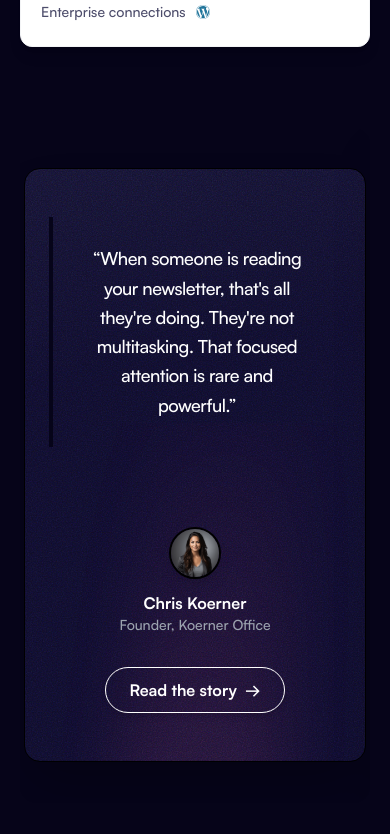
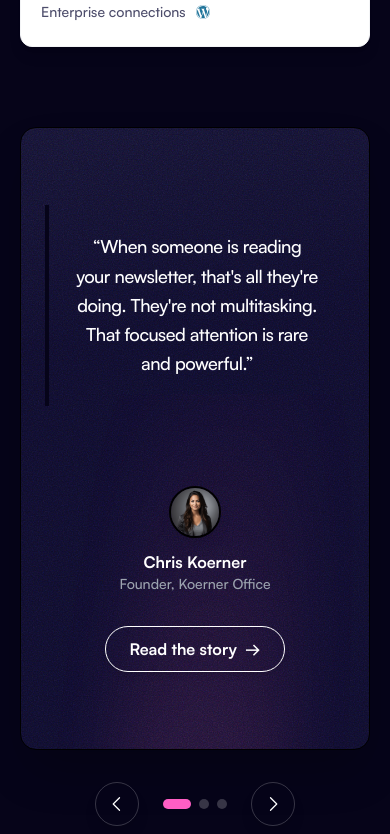
Before and after one commit to Indhumathi2312/newsletter-clone, a Next.js app: page / in a window 390 px wide. Shown: the part 7980-8814 px from the top of the page. Built offline with nearby package versions, Linux system fonts and the light colour scheme.

Commit message:
fix(testimonials): remove unwanted vertical black line and make container sliding track seamless with zero gap

```diff
--- a/src/components/TestimonialQuote.tsx
+++ b/src/components/TestimonialQuote.tsx
@@ -30,7 +30,7 @@ export const TestimonialQuote: React.FC = () => {
               type="button"
               aria-label="Previous testimonial"
               onClick={handlePrev}
-              className="hidden lg:flex absolute -left-4 xl:-left-6 z-30 size-12 items-center justify-center rounded-full border border-white/20 bg-[#060419]/80 text-white backdrop-blur-sm transition-all hover:border-[#FF5EC4] hover:bg-[#FF5EC4]/10 hover:scale-110 active:scale-95 cursor-pointer shadow-xl"
+              className="hidden lg:flex absolute -left-5 xl:-left-7 z-30 size-12 items-center justify-center rounded-full border border-white/20 bg-[#060419]/90 text-white backdrop-blur-sm transition-all hover:border-[#FF5EC4] hover:bg-[#FF5EC4]/10 hover:scale-110 active:scale-95 cursor-pointer shadow-xl"
             >
               <svg
                 aria-hidden="true"
@@ -44,22 +44,9 @@ export const TestimonialQuote: React.FC = () => {
               </svg>
             </button>
 
-            {/* Overflow Hidden Sliding Track Container */}
-            <div className="w-full overflow-hidden rounded-2xl">
+            {/* Seamless Main Testimonial Card Frame (Zero Gaps, Zero Lines) */}
             <div
-                className="flex w-full transition-transform duration-700 ease-[cubic-bezier(0.25,1,0.5,1)] will-change-transform"
-                style={{
-                  transform: `translateX(-${currentIndex * 100}%)`,
-                }}
-              >
-                {featuredTestimonials.map((item, idx) => (
-                  <div
-                    key={item.id}
-                    className="w-full shrink-0 flex items-center justify-center px-1"
-                  >
-                    {/* Testimonial Container Card */}
-                    <div
-                      className="relative isolate flex w-full flex-col items-center justify-center overflow-hidden rounded-2xl border border-[#302D4C] px-6 py-12 md:px-16 md:py-20 shadow-2xl transition-all"
+              className="relative isolate w-full overflow-hidden rounded-2xl border border-[#302D4C] shadow-2xl"
               style={{
                 backgroundColor: '#0D0B28',
                 backgroundImage:
@@ -78,7 +65,7 @@ export const TestimonialQuote: React.FC = () => {
                   preserveAspectRatio="none"
                   viewBox="0 0 1245.2 602.188"
                 >
-                          <g filter={`url(#quote-ellipse-blur-${item.id})`} opacity="0.35">
+                  <g filter="url(#quote-frame-ellipse-blur)" opacity="0.35">
                     <ellipse
                       cx="622.6"
                       cy="301.094"
@@ -92,7 +79,7 @@ export const TestimonialQuote: React.FC = () => {
                       colorInterpolationFilters="sRGB"
                       filterUnits="userSpaceOnUse"
                       height="602.188"
-                              id={`quote-ellipse-blur-${item.id}`}
+                      id="quote-frame-ellipse-blur"
                       width="1245.2"
                       x="0"
                       y="0"
@@ -114,7 +101,18 @@ export const TestimonialQuote: React.FC = () => {
                 }}
               />
 
-                      {/* Card Content */}
+              {/* Seamless Sliding Track Container: 100% width per slide, zero gap, no subpixel line leaks */}
+              <div
+                className="flex w-full transition-transform duration-700 ease-[cubic-bezier(0.25,1,0.5,1)] will-change-transform"
+                style={{
+                  transform: `translateX(-${currentIndex * 100}%)`,
+                }}
+              >
+                {featuredTestimonials.map((item) => (
+                  <div
+                    key={item.id}
+                    className="w-full min-w-full shrink-0 flex flex-col items-center justify-center px-6 py-12 md:px-16 md:py-20"
+                  >
                     <div className="relative z-10 mx-auto flex w-full max-w-[755px] flex-col items-center text-center gap-6">
                       {/* Quote Text */}
                       <blockquote className="text-lg sm:text-xl md:text-[28px] font-medium leading-relaxed md:leading-[1.3] text-white tracking-tight max-w-2xl min-h-[96px] flex items-center justify-center">
@@ -128,7 +126,7 @@ export const TestimonialQuote: React.FC = () => {
                           alt={item.author}
                           width={52}
                           height={52}
-                            className="size-13 shrink-0 rounded-full border-2 border-[#302D4C] object-cover shadow-lg"
+                          className="size-[52px] shrink-0 rounded-full border-2 border-[#302D4C] object-cover shadow-lg"
                         />
                         <div className="flex flex-col items-center">
                           <p className="text-center text-base md:text-lg font-bold leading-6 text-white">
@@ -150,7 +148,6 @@ export const TestimonialQuote: React.FC = () => {
                       </a>
                     </div>
                   </div>
-                  </div>
                 ))}
               </div>
             </div>
@@ -160,7 +157,7 @@ export const TestimonialQuote: React.FC = () => {
               type="button"
               aria-label="Next testimonial"
               onClick={handleNext}
-              className="hidden lg:flex absolute -right-4 xl:-right-6 z-30 size-12 items-center justify-center rounded-full border border-white/20 bg-[#060419]/80 text-white backdrop-blur-sm transition-all hover:border-[#FF5EC4] hover:bg-[#FF5EC4]/10 hover:scale-110 active:scale-95 cursor-pointer shadow-xl"
+              className="hidden lg:flex absolute -right-5 xl:-right-7 z-30 size-12 items-center justify-center rounded-full border border-white/20 bg-[#060419]/90 text-white backdrop-blur-sm transition-all hover:border-[#FF5EC4] hover:bg-[#FF5EC4]/10 hover:scale-110 active:scale-95 cursor-pointer shadow-xl"
             >
               <svg
                 aria-hidden="true"
```
Lines whose indentation alone changed are shown as unchanged.
